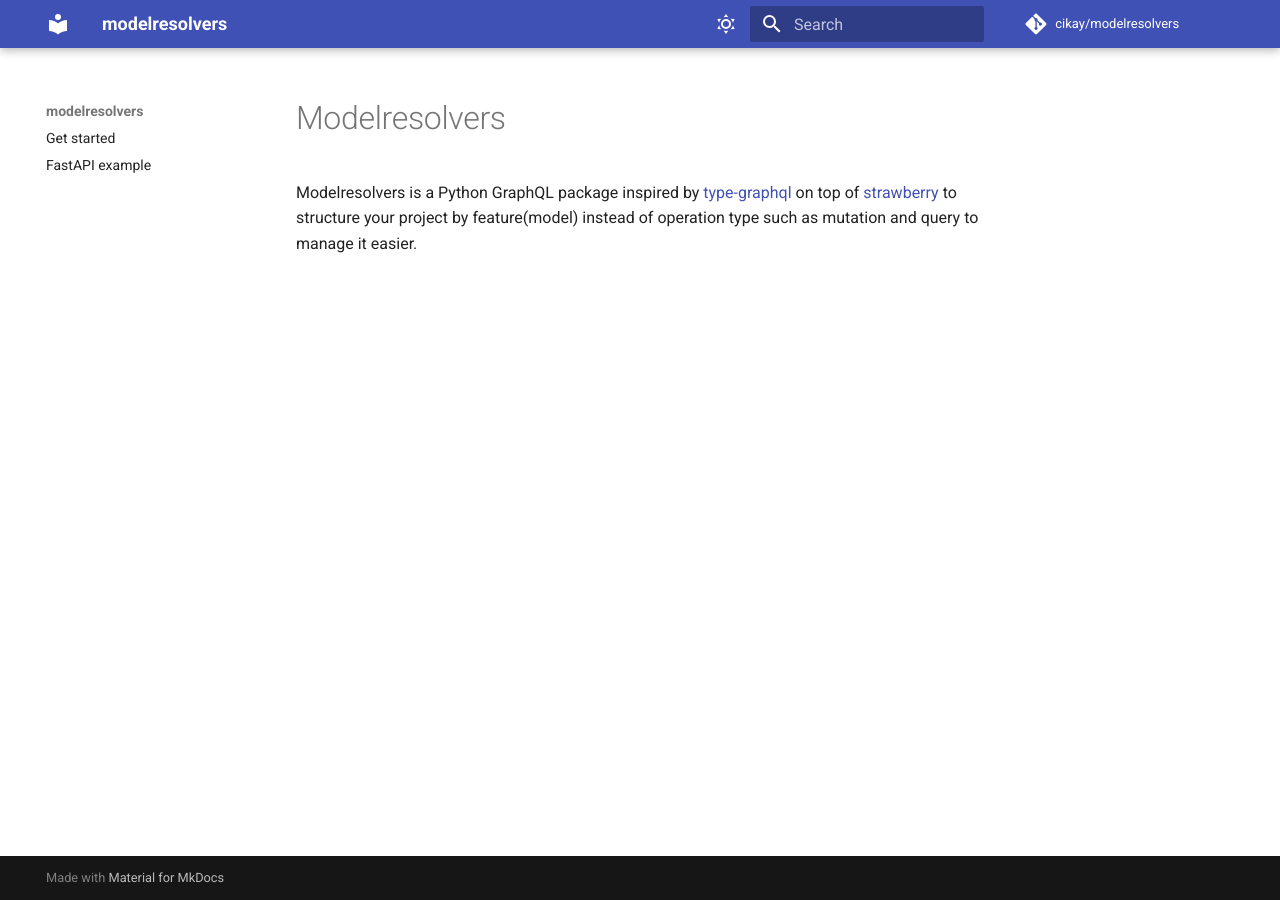
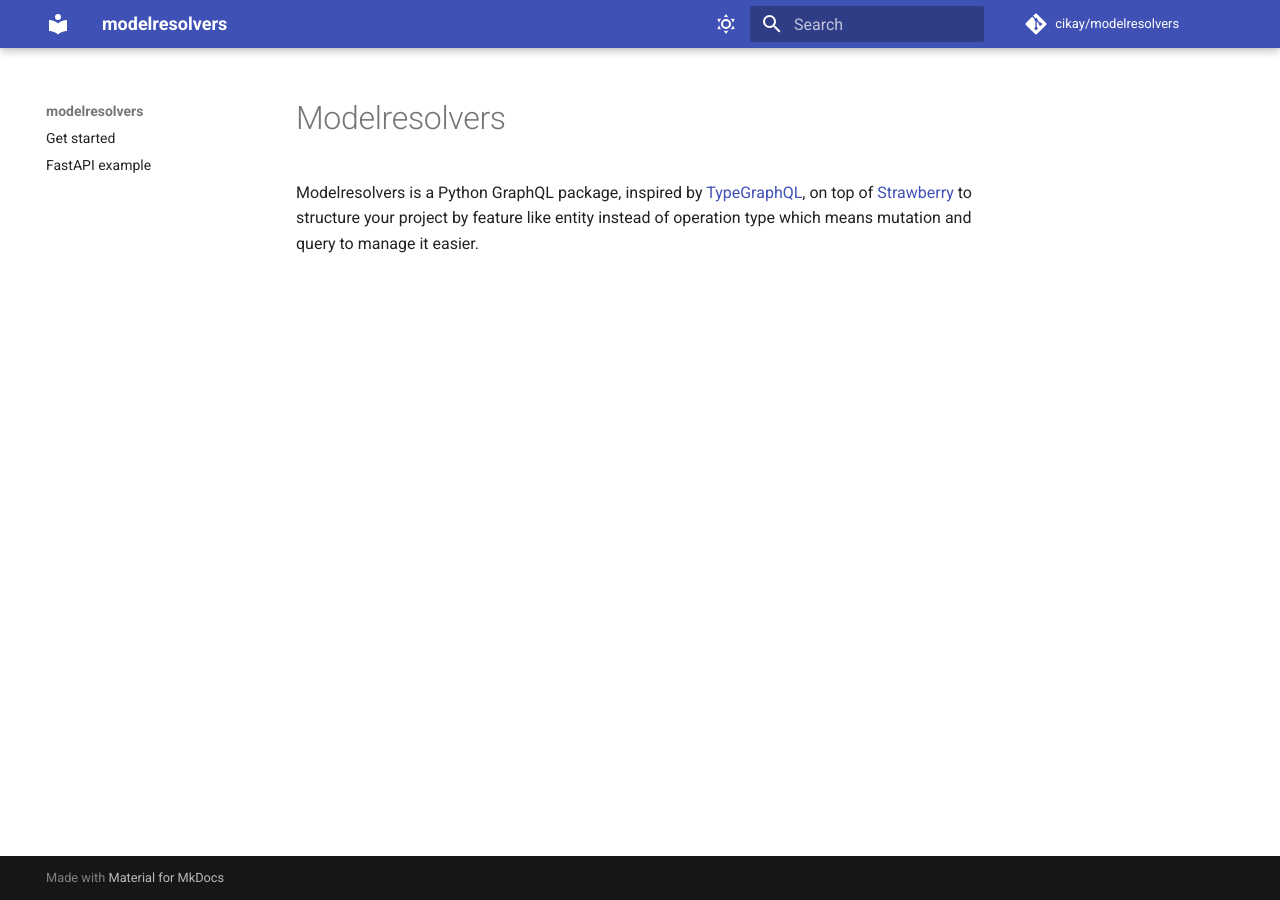
Before and after one commit to cikay/modelresolvers, an MkDocs documentation site: the page built from docs/index.md, in a window 1280 px wide. Built offline with MkDocs 1.6.1 and Material for MkDocs 9.7.7, drawn with Linux system fonts in a browser that asks for light colours; comment, search, counter and statistics services are not loaded.

Commit message:
Improve package description

```diff
--- a/docs/index.md
+++ b/docs/index.md
@@ -1,3 +1,4 @@
 # Modelresolvers
 
-Modelresolvers is a Python GraphQL package inspired by [type-graphql](https://typegraphql.com/) on top of [strawberry](https://strawberry.rocks/) to structure your project by feature(model) instead of operation type such as mutation and query to manage it easier.
+Modelresolvers is a Python GraphQL package, inspired by [TypeGraphQL](https://typegraphql.com/), on top of [Strawberry](https://github.com/strawberry-graphql/strawberry)
+to structure your project by feature like entity instead of operation type which means mutation and query to manage it easier.
```
Also changed, not shown: README.md (+2 -3 lines).
